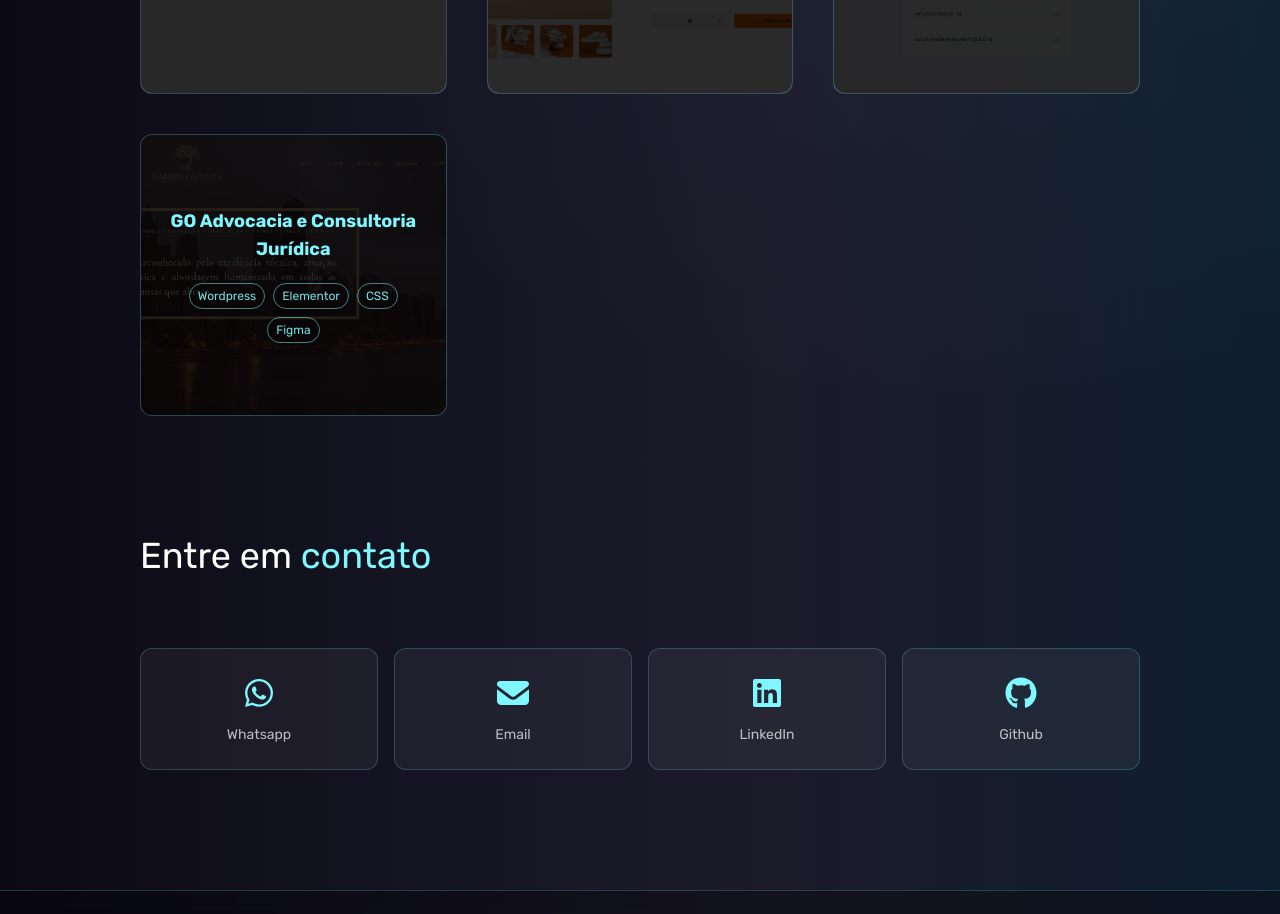
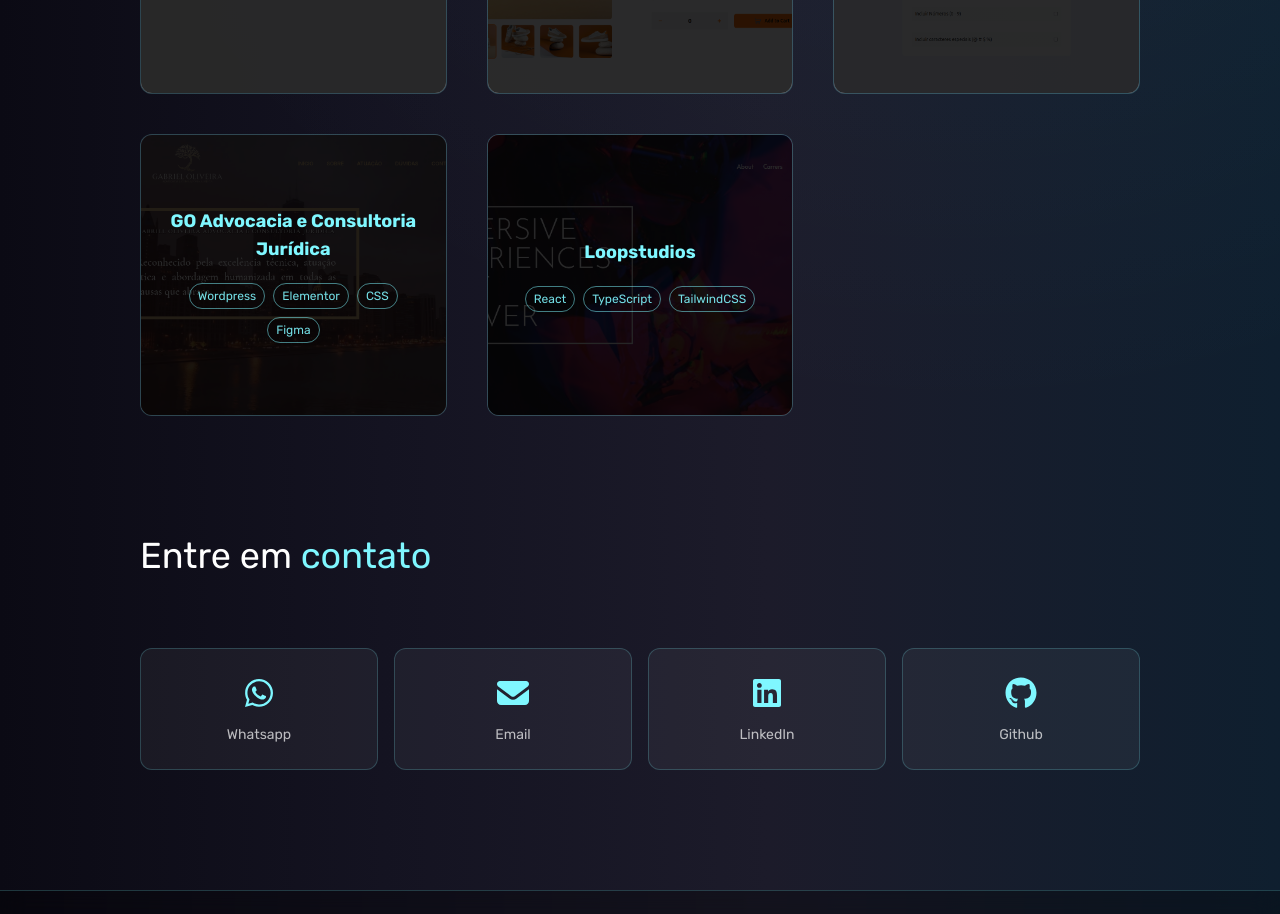
Before and after one commit to Edmon-Nascimento/portfolio-edmoncode, a React (Vite) app: page / in a window 1280 px wide. Shown: the part 2080-2994 px from the top of the page. Built offline with nearby package versions, Linux system fonts and the light colour scheme.

Commit message:
feat: add loopstudios project

```diff
--- a/src/components/projects.tsx
+++ b/src/components/projects.tsx
@@ -2,6 +2,7 @@ import receitanamaoBg from "../assets/images/receita-na-mao.png";
 import ecommerceBg from "../assets/images/ecommerce-product-page.png";
 import geradordesenhasBg from "../assets/images/gerador-de-senhas.png";
 import goadvocaciaBg from "../assets/images/goadvocacia.png";
+import loopstudiosBg from "../assets/images/loopstudios.png";
 import openLink from "../assets/icons/open_in_new.svg";
 import githubIcon from "../assets/icons/github-brands-solid-full.svg";
 import * as Dialog from "@radix-ui/react-dialog";
@@ -52,6 +53,17 @@ export default function Projects() {
       stack: ["Wordpress", "Elementor", "CSS", "Figma"],
       date: "12/2025",
     },
+    {
+      id: 5,
+      title: "Loopstudios",
+      coverImg: loopstudiosBg,
+      description:
+        "Projeto de site fictício desenvolvido com React, TypeScript e TailwindCSS, inspirado no design do Frontend Mentor. O objetivo foi recriar a interface e a experiência do usuário, aplicando conceitos de design responsivo, animações e interatividade.",
+      url: "https://landing-page-model-one.vercel.app/",
+      github: "https://github.com/Edmon-Nascimento/landing-page-model",
+      stack: ["React", "TypeScript", "TailwindCSS"],
+      date: "06/2026",
+    }
   ];
 
   return (
```
Also changed, not shown: src/assets/images/loopstudios.png (added).
